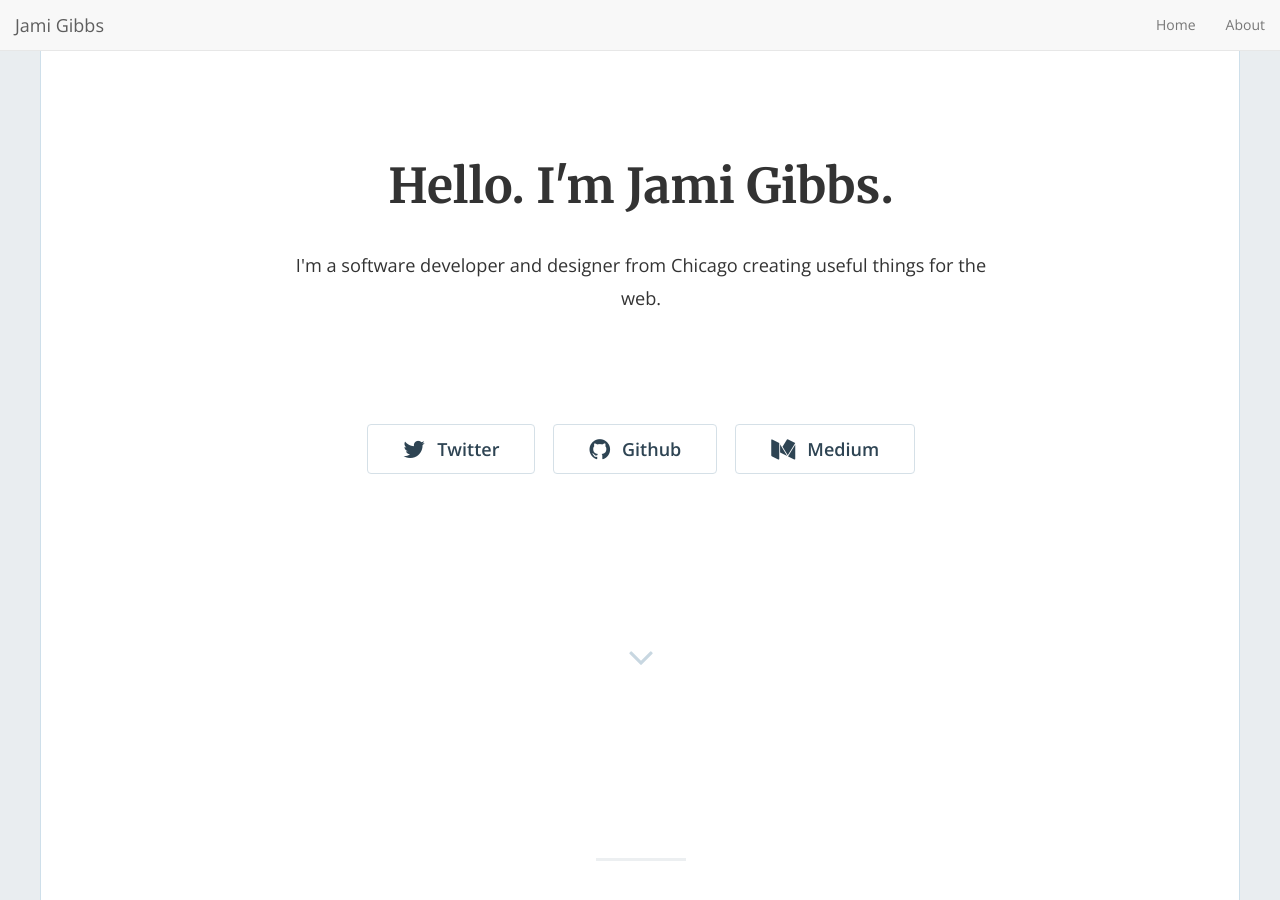
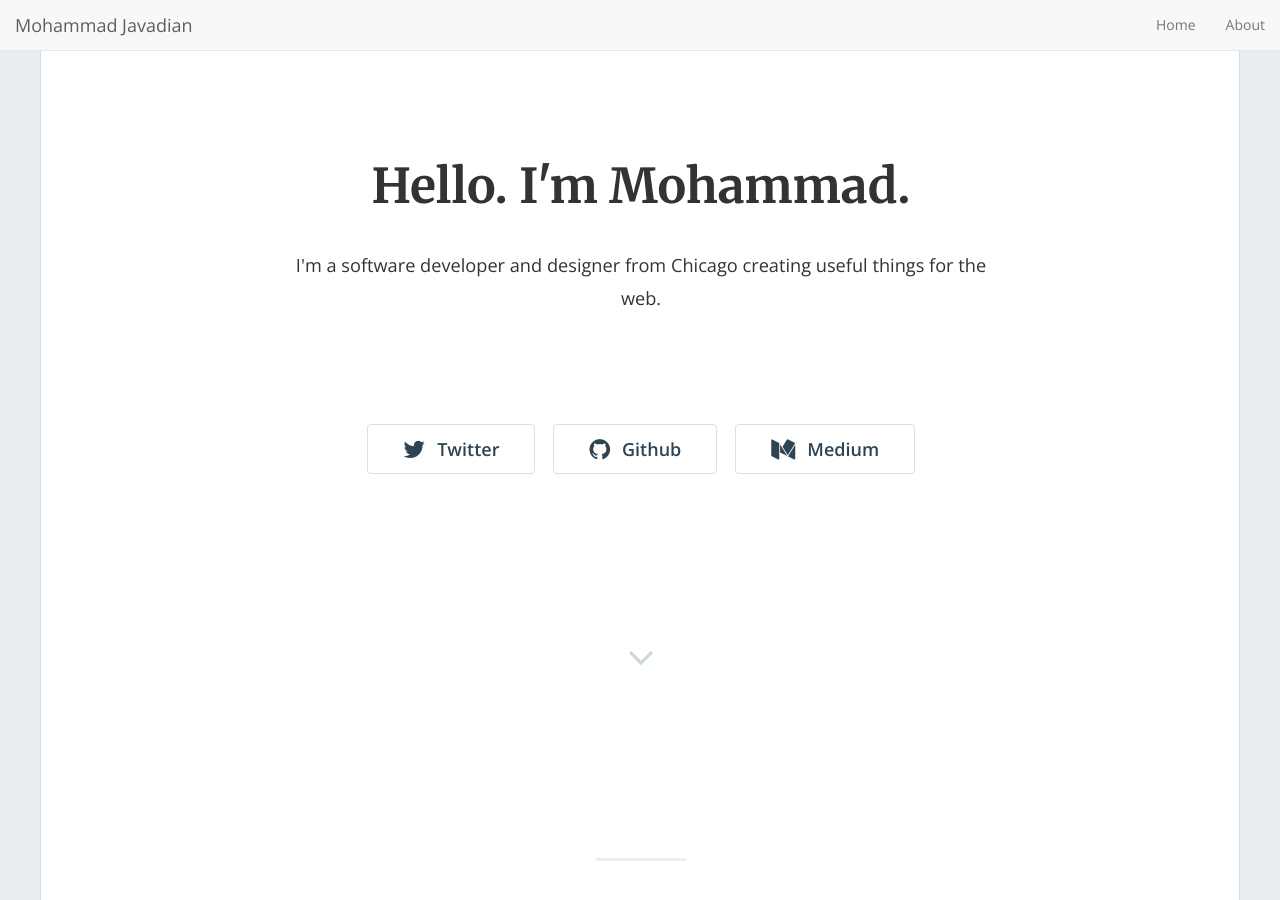
Before and after one commit to m-javadian-farzaneh/m-javadian-farzaneh.github.io, a Jekyll site: the page built from index.html, in a window 1280 px wide and 900 px high. Built offline with Jekyll 4.4.1, drawn with Linux system fonts in a browser that asks for light colours; nearby versions of some CDN libraries; the list of posts is cut into pages by our own code; some of the changed text lies outside the part shown.

Commit message:
Update _config.yml

```diff
--- a/_config.yml
+++ b/_config.yml
@@ -13,8 +13,8 @@
 # you will see them accessed via {{ site.title }}, {{ site.email }}, and so on.
 # You can create any custom variable you would like, and they will be accessible
 # in the templates via {{ site.myvariable }}.
-title: "Hello. I'm Jami Gibbs."
-email: 'jami0821@gmail.com'
+title: "Hello. I'm Mohammad."
+email: 'm.javadian213@gmail.com'
 description: "I'm a software developer and designer from Chicago creating useful things for the web."
 baseurl: "" # the subpath of your site, e.g. /blog
 url: "https://jamigibbs.github.io/phantom" # the base hostname & protocol for your site, e.g. https://example.com
@@ -89,8 +89,8 @@ pagination:
 ############################################################
 
 ### Phantom settings
-footer_text: '© 2018 Jami Gibbs'
-admin_name: 'Jami Gibbs'
+footer_text: '© 2023 Mohammad Javadian Farzaneh'
+admin_name: 'Mohammad Javadian'
 google_analytics: "UA-9999999-99" # Update with your own tracking ID
 enable_contact: false
 
```
